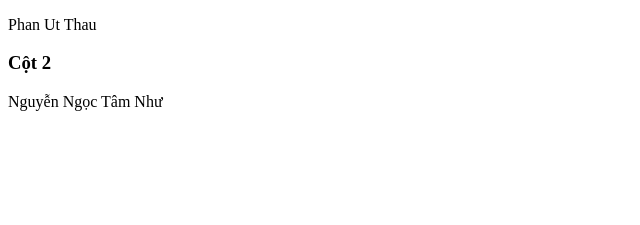
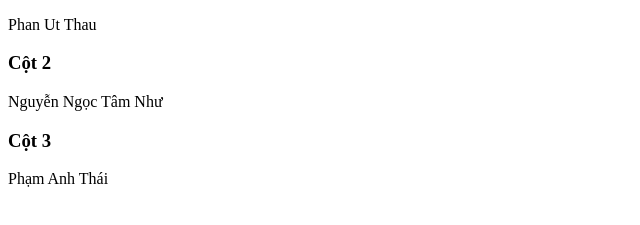
Before and after one commit to PhanThau/JavaThauNhu, a plain HTML site: page index.html in a window 1280 px wide. Shown: the part 105-330 px from the top of the page, without its empty margins (0-640 px from the left). Drawn offline with Linux system fonts and the light colour scheme.

Commit message:
changeindex

```diff
--- a/index.html
+++ b/index.html
@@ -18,6 +18,11 @@
           <p>Nguyễn Ngọc Tâm Như</p>
         </div>
 
+        <div class="footer-item">
+          <h3>Cột 3</h3>
+          <p>Phạm Anh Thái</p>
+        </div>
+
       </div>
 </body>
 </html>
```
